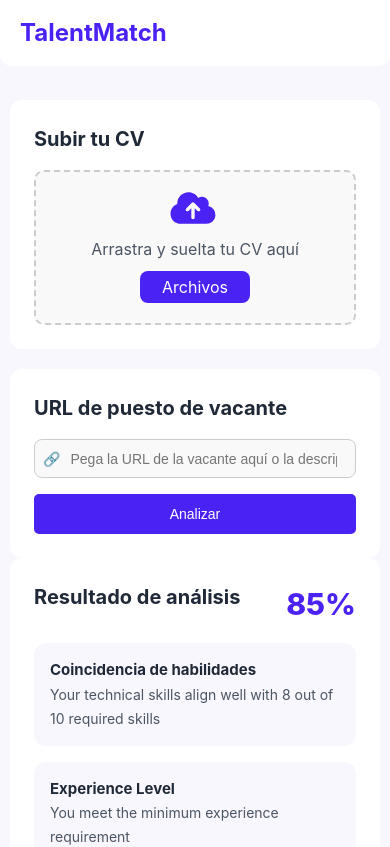
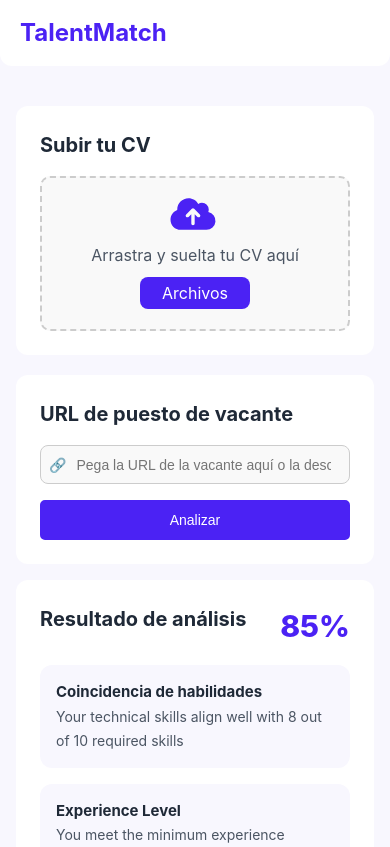
Before and after one commit to ianmande/cv_matcher, a React (Vite) app: page / in a window 390 px wide. Shown: the top 847 px of the page. Built offline with nearby package versions, Linux system fonts and the light colour scheme.

Commit message:
feat: added margin to view phone

```diff
--- a/src/assets/styles/App.css
+++ b/src/assets/styles/App.css
@@ -21,6 +21,9 @@
 
 @media (max-width: 768px) {
   .body {
-    margin: 10px;
+    margin: 16px;
+    display: flex;
+    flex-direction: column;
+    gap: 16px;
   }
 }
```
